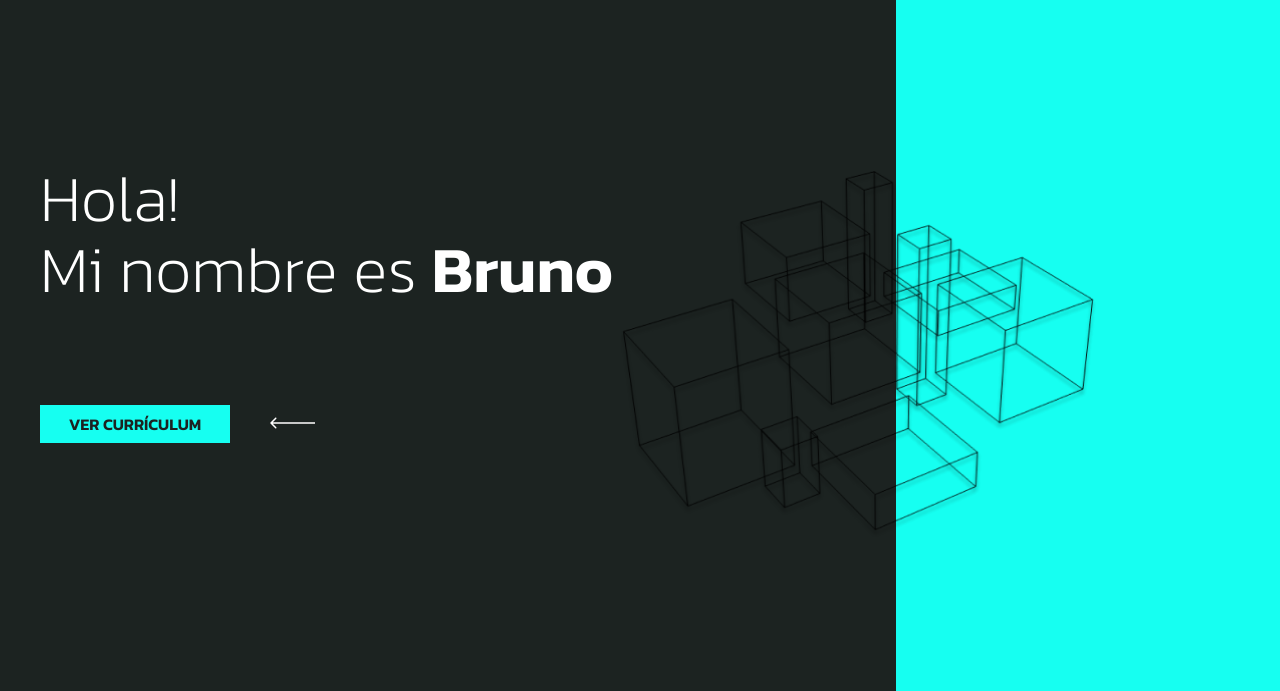
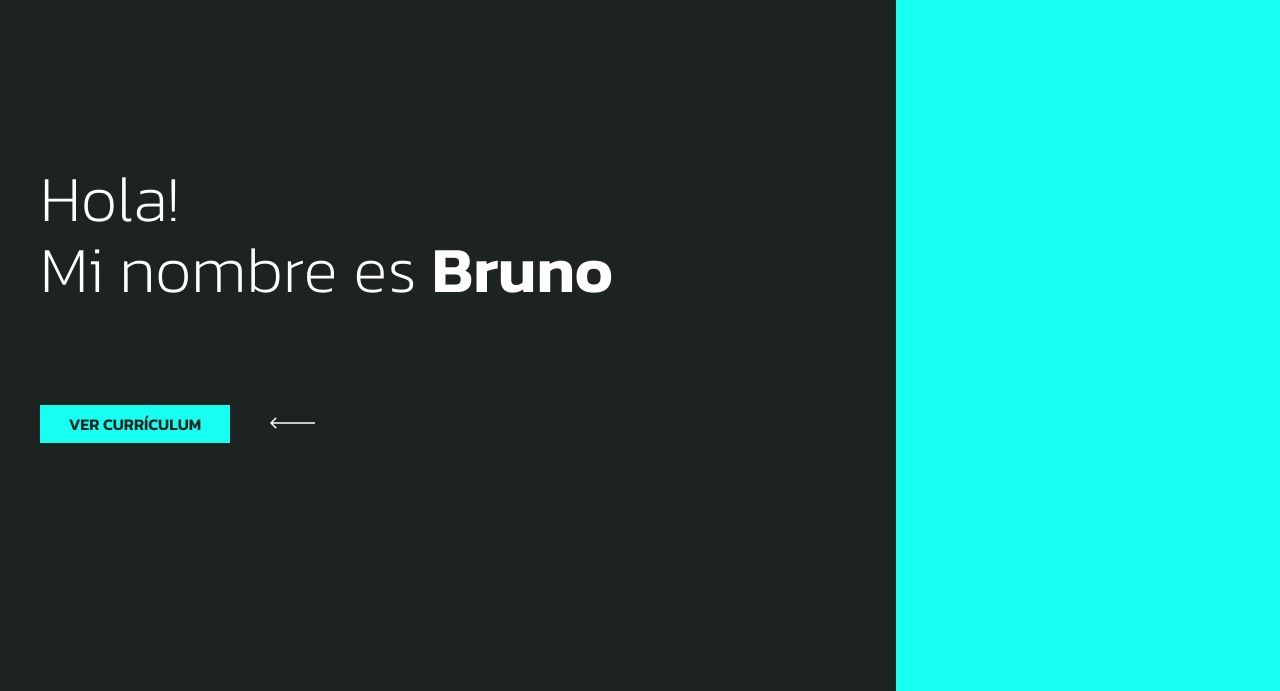
Before and after one commit to brunogulu/bruno_pittilini, a plain HTML site: page index.html in a window 1280 px wide. Shown: the part 109-800 px from the top of the page. Drawn offline with nearby package versions, Linux system fonts and the light colour scheme.

Commit message:
few changes

```diff
--- a/index.html
+++ b/index.html
@@ -104,9 +104,9 @@
           </svg>
         </div>
       </div>
-      <div class="hero__image">
+      <!-- <div class="hero__image">
         <img src="/resources/images/sqr-lines.png" alt="">
-      </div>
+      </div> -->
     </div>
     <div class="main__social--phone">
       <ul>
--- a/resources/css/main.scss
+++ b/resources/css/main.scss
@@ -275,21 +275,6 @@ body {
           height: 12px;
           fill: #fff;
         }
-      }
-    }
-
-    &__image {
-      position: absolute;
-      width: 70%;
-      top: 0;
-      left: 0;
-      margin-top: 15.5em;
-
-      img {
-        float: right;
-        width: 475px;
-        height: 370px;
-        margin-right: -200px;
       }
     }
   }
@@ -1443,9 +1428,9 @@ body {
   .about-me {
     background: white;
     margin: 0 auto;
-    padding-bottom: 3rem;
-
-    h1 {
+    padding: 3rem 0;
+
+    h1, h2 {
       color: $color-gris;
     }
 
```
Also changed, not shown: resources/css/main.css, resources/images/sqr-lines.png (deleted), 1 other file.
